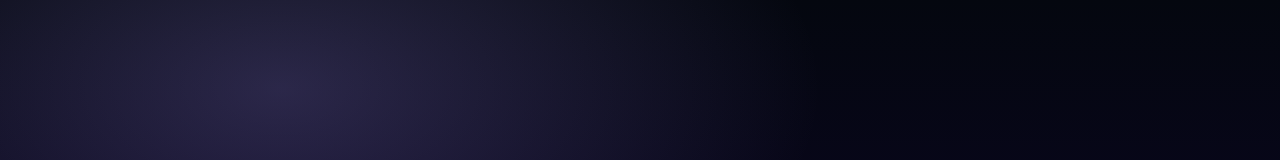
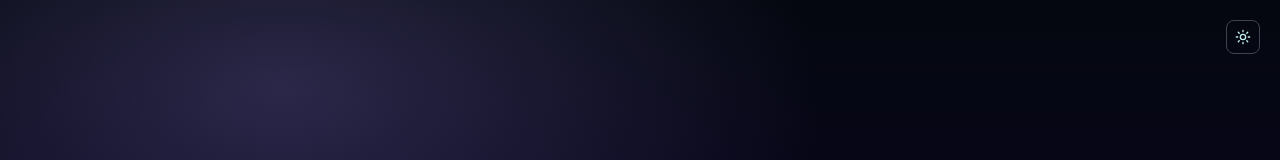
Before and after one commit to pratap-rajan/dental-ai-tutor, a React (Vite) app in the folder app/dental-ai-portal/: page / in a window 1280 px wide. Shown: the top 160 px of the page. Built offline with nearby package versions, Linux system fonts and the light colour scheme.

Commit message:
add-themes-dark-light

```diff
--- a/app/dental-ai-portal/src/AvatarLiveSession.jsx
+++ b/app/dental-ai-portal/src/AvatarLiveSession.jsx
@@ -163,7 +163,7 @@ export default function AvatarLiveSession({ caseId, conversationUrl, onEnd }) {
         {(clockPhase === "starting" || clockPhase === "running" || clockPhase === "time-up") && (
           <div style={{
             ...styles.clockPill,
-            background: `${clockColor}22`,
+            background: `color-mix(in srgb, ${clockColor} 13%, transparent)`,
             color: clockColor,
             borderColor: clockColor,
             opacity: isFlashWindow && !blinkOn ? 0.3 : 1
--- a/app/dental-ai-portal/src/Login.jsx
+++ b/app/dental-ai-portal/src/Login.jsx
@@ -2,6 +2,7 @@ import { useState, useEffect } from "react";
 import { theme, fonts } from "./theme.js";
 import { buildAuthorizeUrl } from "./authConfig.js";
 import { preparePkceChallenge } from "./AuthContext.jsx";
+import ThemeToggle from "./themetoggle.jsx";
 
 export default function Login({ pendingApproval, authError, errorDetail }) {
   const [tcAccepted, setTcAccepted] = useState(false);
@@ -52,6 +53,7 @@ export default function Login({ pendingApproval, authError, errorDetail }) {
   if (pendingApproval) {
     return (
       <div style={styles.page}>
+        <div style={styles.toggleCorner}><ThemeToggle /></div>
         <div style={styles.centerWrap}>
           <Brand />
           <div style={{ ...styles.card, borderColor: "rgba(99,209,230,0.4)", boxShadow: "0 0 60px -12px rgba(99,209,230,0.35)" }}>
@@ -71,6 +73,7 @@ export default function Login({ pendingApproval, authError, errorDetail }) {
 
   return (
     <div style={styles.page}>
+      <div style={styles.toggleCorner}><ThemeToggle /></div>
       <div style={styles.layoutRow}>
         <div style={styles.centerWrap}>
           <Brand />
@@ -80,7 +83,7 @@ export default function Login({ pendingApproval, authError, errorDetail }) {
               ...styles.card,
               borderColor: cardHovered ? cardAccent : theme.navyLighter,
               boxShadow: cardHovered
-                ? `0 0 0 1px ${cardAccent}44, 0 0 60px -10px ${cardAccent}99, 0 16px 40px rgba(0,0,0,0.4)`
+                ? `0 0 0 1px color-mix(in srgb, ${cardAccent} 27%, transparent), 0 0 60px -10px color-mix(in srgb, ${cardAccent} 60%, transparent), 0 16px 40px rgba(0,0,0,0.4)`
                 : "0 0 60px -14px rgba(162,143,243,0.28)"
             }}
             onMouseEnter={() => setCardHovered(true)}
@@ -89,7 +92,7 @@ export default function Login({ pendingApproval, authError, errorDetail }) {
             <div
               style={{
                 ...styles.cardBacklight,
-                background: `radial-gradient(circle at 30% 10%, ${cardAccent}2e, transparent 65%)`,
+                background: `radial-gradient(circle at 30% 10%, color-mix(in srgb, ${cardAccent} 18%, transparent), transparent 65%)`,
                 opacity: cardHovered ? 1 : 0
               }}
             />
@@ -139,7 +142,7 @@ export default function Login({ pendingApproval, authError, errorDetail }) {
                   border: `1px solid ${msHovered && tcAccepted ? theme.tealGlow : theme.navyLighter}`,
                   opacity: tcAccepted ? 1 : 0.5,
                   cursor: tcAccepted ? "pointer" : "not-allowed",
-                  boxShadow: msHovered && tcAccepted ? `0 0 24px -6px ${theme.tealGlow}88` : "none",
+                  boxShadow: msHovered && tcAccepted ? `0 0 24px -6px color-mix(in srgb, ${theme.tealGlow} 53%, transparent)` : "none",
                   transform: msHovered && tcAccepted ? "translateY(-1px)" : "translateY(0)"
                 }}
                 onClick={() => handleProvider("Microsoft")}
@@ -200,7 +203,7 @@ export default function Login({ pendingApproval, authError, errorDetail }) {
                 style={{
                   ...styles.tcTile,
                   borderColor: tcTileHovered || tcPanelOpen ? theme.purpleGlow : theme.navyLighter,
-                  boxShadow: tcTileHovered ? `0 0 24px -8px ${theme.purpleGlow}99` : "none"
+                  boxShadow: tcTileHovered ? `0 0 24px -8px color-mix(in srgb, ${theme.purpleGlow} 60%, transparent)` : "none"
                 }}
                 onClick={() => setTcPanelOpen((v) => !v)}
                 onMouseEnter={() => setTcTileHovered(true)}
@@ -326,6 +329,12 @@ function MicrosoftIcon() {
 }
 
 const styles = {
+  toggleCorner: {
+    position: "absolute",
+    top: 20,
+    right: 20,
+    zIndex: 5
+  },
   page: {
     minHeight: "100vh",
     background: [
--- a/app/dental-ai-portal/src/MyReports.jsx
+++ b/app/dental-ai-portal/src/MyReports.jsx
@@ -97,7 +97,7 @@ const styles = {
   },
   backButton: {
     background: "transparent",
-    border: `1px solid ${theme.tealGlow}88`,
+    border: `1px solid color-mix(in srgb, ${theme.tealGlow} 53%, transparent)`,
     color: theme.tealGlow,
     borderRadius: 6,
     padding: "6px 14px",
--- a/app/dental-ai-portal/src/main.jsx
+++ b/app/dental-ai-portal/src/main.jsx
@@ -2,11 +2,14 @@ import React from "react";
 import ReactDOM from "react-dom/client";
 import App from "./App.jsx";
 import { AuthProvider } from "./AuthContext.jsx";
+import { ThemeProvider } from "./themecontext.jsx";
 
 ReactDOM.createRoot(document.getElementById("root")).render(
   <React.StrictMode>
-    <AuthProvider>
-      <App />
-    </AuthProvider>
+    <ThemeProvider>
+      <AuthProvider>
+        <App />
+      </AuthProvider>
+    </ThemeProvider>
   </React.StrictMode>
 );
--- a/app/dental-ai-portal/src/theme.js
+++ b/app/dental-ai-portal/src/theme.js
@@ -1,37 +1,38 @@
 // Base identity colors extracted directly from the Plan Ore logo.
-// Accent/interactive colors (heroGradientStart/End, accentPurple,
-// pageBg) are a deep-navy + teal-to-cyan gradient + soft purple
-// system, in the spirit of modern dark SaaS product sites, tuned to
-// coordinate with the logo's existing teal rather than clash with it.
+// Every value below is a CSS custom property reference, not a literal
+// hex - see ThemeContext.jsx for the actual light/dark hex values and
+// the mode-toggle logic. Every component keeps importing `theme`
+// exactly as before; switching light/dark just updates what these
+// variables resolve to, so no consuming file needs any structural
+// change for the toggle to work.
 export const theme = {
-  navy: "#293039",         // deep background (logo)
-  navyLight: "#333c47",    // card / raised surface on navy
-  navyLighter: "#3d4650",  // hover / border on navy
-  mint: "#c3edef",         // soft mint text / accents (logo)
-  teal: "#00c2cb",         // bright teal — primary accent (logo)
-  tealDark: "#009aa1",     // teal hover state
+  navy: "var(--po-navy)",
+  navyLight: "var(--po-navy-light)",
+  navyLighter: "var(--po-navy-lighter)",
+  mint: "var(--po-mint)",
+  teal: "var(--po-teal)",
+  tealDark: "var(--po-teal-dark)",
 
-  // Deep hero background + gradient accent system
-  pageBg: "#04070f",         // near-black navy, deepest background tone
-  pageBgLight: "#151726",    // slightly raised panel on pageBg
-  purpleWash: "#181335",     // saturated purple wash for background gradients
-  purpleGlow: "#a28ff3",     // bright purple glow accent
-  tealGlow: "#63d1e6",       // bright teal-cyan glow accent
-  heroGradientStart: "#5fd0c4", // teal end of the headline gradient
-  heroGradientEnd: "#63c9ec",   // cyan-blue end of the headline gradient
-  accentPurple: "#a28ff3",      // soft lavender-purple, secondary accent
-  ctaMint: "#72d4c4",           // bright mint CTA button fill
-  lime: "#d4e157",              // needs-attention / pending-state accent
+  pageBg: "var(--po-page-bg)",
+  pageBgLight: "var(--po-page-bg-light)",
+  purpleWash: "var(--po-purple-wash)",
+  purpleGlow: "var(--po-purple-glow)",
+  tealGlow: "var(--po-teal-glow)",
+  heroGradientStart: "var(--po-hero-gradient-start)",
+  heroGradientEnd: "var(--po-hero-gradient-end)",
+  accentPurple: "var(--po-accent-purple)",
+  ctaMint: "var(--po-cta-mint)",
+  lime: "var(--po-lime)",
 
-  white: "#ffffff",
-  ink: "#0f172a",
-  slate: "#64748b",
-  slateLight: "#94a3b8",
-  border: "#e2e8f0",
-  surface: "#f8fafc",
-  success: "#16a34a",
-  successBg: "#dcfce7",
-  danger: "#dc2626"
+  white: "var(--po-white)",
+  ink: "var(--po-ink)",
+  slate: "var(--po-slate)",
+  slateLight: "var(--po-slate-light)",
+  border: "var(--po-border)",
+  surface: "var(--po-surface)",
+  success: "var(--po-success)",
+  successBg: "var(--po-success-bg)",
+  danger: "var(--po-danger)"
 };
 
 export const fonts = {
--- /dev/null
+++ b/app/dental-ai-portal/src/themecontext.jsx
@@ -0,0 +1,110 @@
+import { createContext, useContext, useEffect, useState } from "react";
+
+// Brand/accent colors (teal, ctaMint, purpleGlow, tealGlow, lime,
+// danger, and the hero gradient) are IDENTICAL in both modes on
+// purpose - only backgrounds, surfaces, and body text invert. This is
+// what keeps every tile highlight, button fill, and glow effect
+// reading as the same "Plan Ore" brand regardless of light/dark mode.
+const DARK_VALUES = {
+  "--po-navy": "#293039",
+  "--po-navy-light": "#333c47",
+  "--po-navy-lighter": "#3d4650",
+  "--po-mint": "#c3edef",
+  "--po-teal": "#00c2cb",
+  "--po-teal-dark": "#009aa1",
+
+  "--po-page-bg": "#04070f",
+  "--po-page-bg-light": "#151726",
+  "--po-purple-wash": "#181335",
+  "--po-purple-glow": "#a28ff3",
+  "--po-teal-glow": "#63d1e6",
+  "--po-hero-gradient-start": "#5fd0c4",
+  "--po-hero-gradient-end": "#63c9ec",
+  "--po-accent-purple": "#a28ff3",
+  "--po-cta-mint": "#72d4c4",
+  "--po-lime": "#d4e157",
+
+  "--po-white": "#ffffff",
+  "--po-ink": "#0f172a",
+  "--po-slate": "#64748b",
+  "--po-slate-light": "#94a3b8",
+  "--po-border": "#3d4650",
+  "--po-surface": "#151726",
+  "--po-success": "#16a34a",
+  "--po-success-bg": "#0f2e1a",
+  "--po-danger": "#dc2626"
+};
+
+const LIGHT_VALUES = {
+  "--po-navy": "#ffffff",
+  "--po-navy-light": "#f3f5f7",
+  "--po-navy-lighter": "#dde3e8",
+  "--po-mint": "#3d6b70",
+  "--po-teal": "#00c2cb",
+  "--po-teal-dark": "#009aa1",
+
+  "--po-page-bg": "#f7f9fb",
+  "--po-page-bg-light": "#ffffff",
+  "--po-purple-wash": "#f1edfd",
+  "--po-purple-glow": "#a28ff3",
+  "--po-teal-glow": "#63d1e6",
+  "--po-hero-gradient-start": "#5fd0c4",
+  "--po-hero-gradient-end": "#63c9ec",
+  "--po-accent-purple": "#a28ff3",
+  "--po-cta-mint": "#72d4c4",
+  "--po-lime": "#d4e157",
+
+  "--po-white": "#12151c",
+  "--po-ink": "#0f172a",
+  "--po-slate": "#64748b",
+  "--po-slate-light": "#5b6472",
+  "--po-border": "#e2e8f0",
+  "--po-surface": "#f8fafc",
+  "--po-success": "#16a34a",
+  "--po-success-bg": "#dcfce7",
+  "--po-danger": "#dc2626"
+};
+
+const STORAGE_KEY = "planore-theme-mode";
+
+function applyMode(mode) {
+  const values = mode === "light" ? LIGHT_VALUES : DARK_VALUES;
+  const root = document.documentElement;
+  Object.entries(values).forEach(([name, value]) => {
+    root.style.setProperty(name, value);
+  });
+  root.style.colorScheme = mode;
+}
+
+const ThemeModeContext = createContext({ mode: "dark", toggleMode: () => {} });
+
+export function ThemeProvider({ children }) {
+  const [mode, setMode] = useState(() => {
+    if (typeof window === "undefined") return "dark";
+    return window.localStorage.getItem(STORAGE_KEY) || "dark";
+  });
+
+  useEffect(() => {
+    applyMode(mode);
+    try {
+      window.localStorage.setItem(STORAGE_KEY, mode);
+    } catch {
+      // localStorage unavailable (private browsing, etc.) - the mode
+      // just won't persist across reloads, not worth blocking on.
+    }
+  }, [mode]);
+
+  function toggleMode() {
+    setMode((prev) => (prev === "dark" ? "light" : "dark"));
+  }
+
+  return (
+    <ThemeModeContext.Provider value={{ mode, toggleMode }}>
+      {children}
+    </ThemeModeContext.Provider>
+  );
+}
+
+export function useThemeMode() {
+  return useContext(ThemeModeContext);
+}
--- /dev/null
+++ b/app/dental-ai-portal/src/themetoggle.jsx
@@ -0,0 +1,53 @@
+import { useThemeMode } from "./themecontext.jsx";
+import { theme, fonts } from "./theme.js";
+
+export default function ThemeToggle() {
+  const { mode, toggleMode } = useThemeMode();
+  const isLight = mode === "light";
+
+  return (
+    <button
+      type="button"
+      onClick={toggleMode}
+      aria-label={isLight ? "Switch to dark theme" : "Switch to light theme"}
+      title={isLight ? "Switch to dark theme" : "Switch to light theme"}
+      style={styles.button}
+    >
+      {isLight ? <MoonIcon /> : <SunIcon />}
+    </button>
+  );
+}
+
+function SunIcon() {
+  return (
+    <svg width="16" height="16" viewBox="0 0 24 24" fill="none" stroke="currentColor" strokeWidth="2">
+      <circle cx="12" cy="12" r="4" />
+      <path d="M12 2v2M12 20v2M4.93 4.93l1.41 1.41M17.66 17.66l1.41 1.41M2 12h2M20 12h2M4.93 19.07l1.41-1.41M17.66 6.34l1.41-1.41" strokeLinecap="round" />
+    </svg>
+  );
+}
+
+function MoonIcon() {
+  return (
+    <svg width="16" height="16" viewBox="0 0 24 24" fill="none" stroke="currentColor" strokeWidth="2">
+      <path d="M21 12.79A9 9 0 1111.21 3 7 7 0 0021 12.79z" strokeLinecap="round" strokeLinejoin="round" />
+    </svg>
+  );
+}
+
+const styles = {
+  button: {
+    width: 34,
+    height: 34,
+    borderRadius: 8,
+    border: `1px solid ${theme.navyLighter}`,
+    background: "transparent",
+    color: theme.mint,
+    display: "flex",
+    alignItems: "center",
+    justifyContent: "center",
+    cursor: "pointer",
+    fontFamily: fonts.body,
+    flexShrink: 0
+  }
+};
```
Also changed, not shown: app/dental-ai-portal/src/Confirmation.jsx (+4 -4 lines), app/dental-ai-portal/src/Header.jsx (+5 -3 lines), app/dental-ai-portal/src/UploadForm.jsx (+4 -4 lines).
